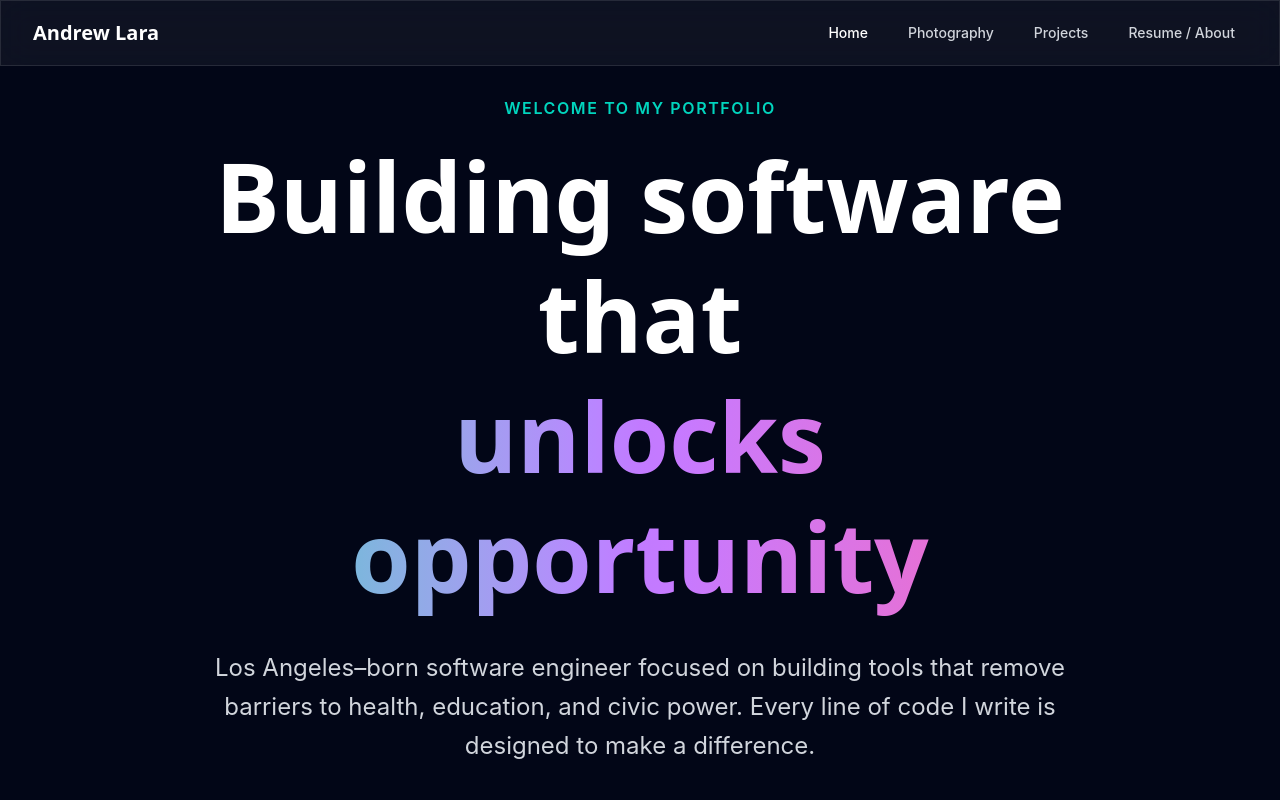
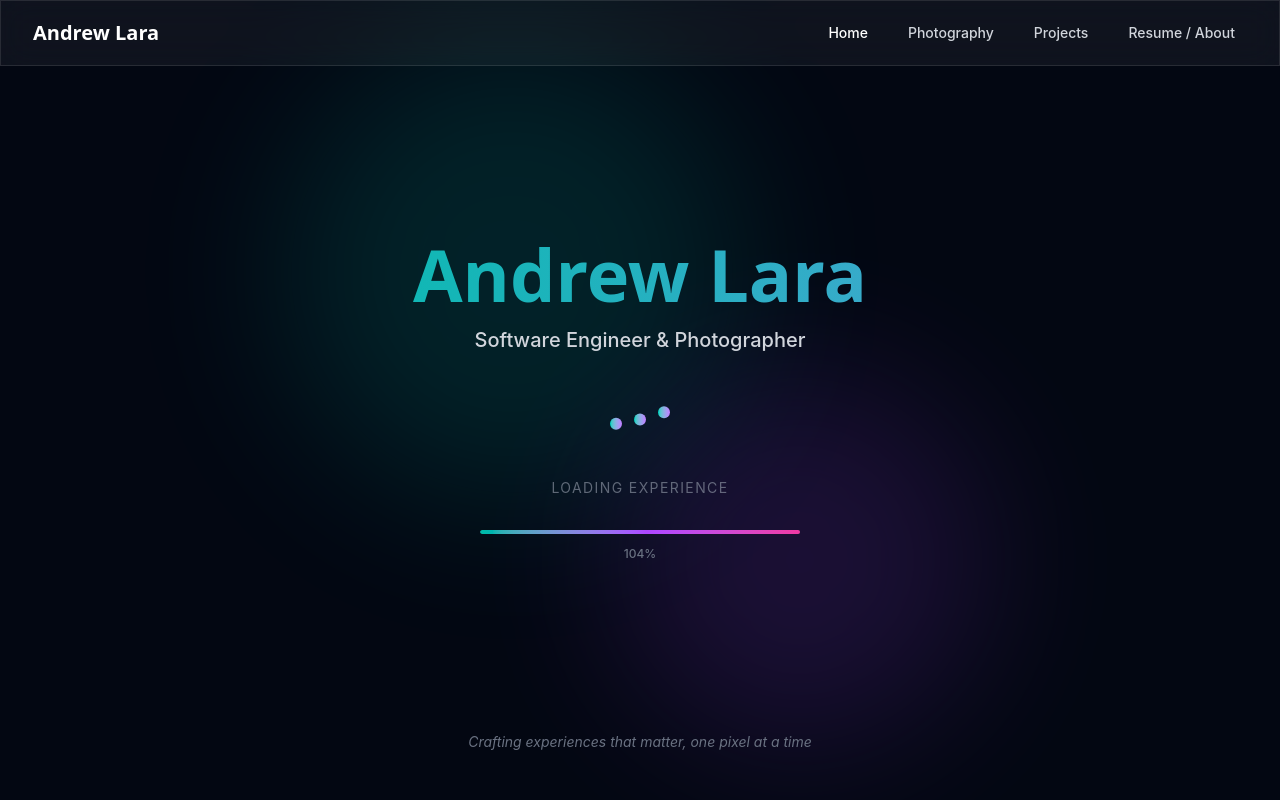
Before and after one commit to laraandrew/Portfolio-Website, a React (Vite) app: page / in a window 1280 px wide. Shown: the top 800 px of the page. Built offline with nearby package versions, Linux system fonts and the light colour scheme.

Commit message:
new implementation overall with new animations

```diff
--- a/package.json
+++ b/package.json
@@ -13,6 +13,7 @@
     "@tailwindcss/postcss": "^4.1.17",
     "autoprefixer": "^10.4.22",
     "framer-motion": "^12.23.24",
+    "lucide-react": "^0.408.0",
     "postcss": "^8.5.6",
     "react": "^19.2.0",
     "react-dom": "^19.2.0",
--- a/src/App.tsx
+++ b/src/App.tsx
@@ -1,7 +1,9 @@
 import { BrowserRouter as Router, Routes, Route, useLocation } from 'react-router-dom';
 import { motion, AnimatePresence } from 'framer-motion';
+import { useState, useEffect } from 'react';
 import NavBar from './components/NavBar';
 import Footer from './components/Footer';
+import SplashScreen from './components/SplashScreen';
 import Home from './pages/Home';
 import Photography from './pages/Photography';
 import Projects from './pages/Projects';
@@ -73,8 +75,24 @@ function AppRoutes() {
 }
 
 function App() {
+  const [showSplash, setShowSplash] = useState(true);
+
+  useEffect(() => {
+    // Check if user has already seen the splash screen in this session
+    const splashShown = sessionStorage.getItem('splashScreenShown');
+    if (splashShown) {
+      setShowSplash(false);
+    }
+  }, []);
+
+  const handleSplashComplete = () => {
+    setShowSplash(false);
+    sessionStorage.setItem('splashScreenShown', 'true');
+  };
+
   return (
     <Router>
+      <SplashScreen isLoading={showSplash} onLoadingComplete={handleSplashComplete} />
       <div
         className="min-h-screen bg-gray-950 text-white"
         style={{
--- a/src/components/Hero.tsx
+++ b/src/components/Hero.tsx
@@ -2,98 +2,46 @@ import { motion } from 'framer-motion';
 import { Link } from 'react-router-dom';
 
 const Hero = () => {
-  const containerVariants = {
-    hidden: { opacity: 0 },
-    visible: {
-      opacity: 1,
-      transition: {
-        delayChildren: 0.3,
-        staggerChildren: 0.15
-      }
-    }
-  };
-
-  const itemVariants = {
-    hidden: { y: 30, opacity: 0 },
-    visible: {
-      y: 0,
-      opacity: 1,
-      transition: {
-        duration: 1,
-        ease: "easeOut"
-      }
-    }
-  };
-
-  const floatingVariants = {
-    animate: {
-      y: [-30, 30, -30],
-      transition: {
-        duration: 8,
-        repeat: Infinity,
-        ease: "easeInOut"
-      }
-    }
-  };
-
-  const gradientVariants = {
-    animate: {
-      backgroundPosition: ['0% center', '100% center', '0% center'],
-      transition: {
-        duration: 5,
-        repeat: Infinity,
-        ease: 'easeInOut'
-      }
-    }
-  };
-
-  const buttonHoverVariants = {
-    hover: {
-      scale: 1.05,
-      transition: { duration: 0.3 }
-    }
-  };
-
   return (
     <section className="relative min-h-screen flex items-center justify-center overflow-hidden pt-24">
       {/* Animated Background - Enhanced */}
       <div className="absolute inset-0 -z-10 bg-gray-950">
         {/* Floating orbs with improved animation */}
         <motion.div
-          variants={floatingVariants}
-          animate="animate"
+          animate={{ y: [-30, 30, -30] }}
+          transition={{ duration: 8, repeat: Infinity, ease: "easeInOut" }}
           className="absolute top-20 left-10 w-72 h-72 bg-teal-500/20 rounded-full blur-3xl"
         />
         <motion.div
-          variants={floatingVariants}
-          animate="animate"
-          transition={{ delay: 2 }}
+          animate={{ y: [-30, 30, -30] }}
+          transition={{ duration: 8, delay: 2, repeat: Infinity, ease: "easeInOut" }}
           className="absolute top-40 right-20 w-96 h-96 bg-purple-500/20 rounded-full blur-3xl"
         />
         <motion.div
-          variants={floatingVariants}
-          animate="animate"
-          transition={{ delay: 4 }}
+          animate={{ y: [-30, 30, -30] }}
+          transition={{ duration: 8, delay: 4, repeat: Infinity, ease: "easeInOut" }}
           className="absolute bottom-20 left-1/3 w-80 h-80 bg-pink-500/15 rounded-full blur-3xl"
         />
 
         {/* Additional accent orbs for visual depth */}
         <motion.div
           animate={{ x: [0, 50, 0], y: [0, -50, 0] }}
-          transition={{ duration: 15, repeat: Infinity, ease: 'easeInOut' }}
+          transition={{ duration: 15, repeat: Infinity, ease: "easeInOut" }}
           className="absolute top-1/4 right-1/4 w-60 h-60 bg-cyan-500/10 rounded-full blur-3xl"
         />
       </div>
 
       <motion.div
-        variants={containerVariants}
-        initial="hidden"
-        animate="visible"
+        initial={{ opacity: 0 }}
+        animate={{ opacity: 1 }}
+        transition={{ delayChildren: 0.3, staggerChildren: 0.15 }}
         className="max-w-5xl mx-auto text-center px-4 sm:px-6 lg:px-8 relative z-10"
       >
         {/* Animated subtitle */}
         <motion.div
-          variants={itemVariants}
+          initial={{ y: 30, opacity: 0 }}
+          animate={{ y: 0, opacity: 1 }}
+          transition={{ duration: 1, ease: "easeOut" }}
           className="mb-4"
         >
           <span className="text-sm sm:text-base font-semibold text-teal-400 uppercase tracking-widest">
@@ -103,14 +51,16 @@ const Hero = () => {
 
         {/* Main heading with animated gradient */}
         <motion.h1
-          variants={itemVariants}
+          initial={{ y: 30, opacity: 0 }}
+          animate={{ y: 0, opacity: 1 }}
+          transition={{ duration: 1, ease: "easeOut" }}
           className="text-5xl sm:text-6xl lg:text-7xl xl:text-8xl font-display font-bold text-white mb-8 leading-tight"
         >
           Building software that{' '}
           <motion.span
-            variants={gradientVariants}
-            animate="animate"
-            className="inline-block bg-gradient-to-r from-teal-400 via-purple-400 to-pink-400 bg-clip-text text-transparent bg-300% font-extrabold"
+            animate={{ backgroundPosition: ['0% center', '100% center', '0% center'] }}
+            transition={{ duration: 5, repeat: Infinity, ease: "easeInOut" }}
+            className="inline-block bg-linear-to-r from-teal-400 via-purple-400 to-pink-400 bg-clip-text text-transparent bg-300% font-extrabold"
           >
             unlocks opportunity
           </motion.span>
@@ -118,7 +68,9 @@ const Hero = () => {
 
         {/* Subheading */}
         <motion.p
-          variants={itemVariants}
+          initial={{ y: 30, opacity: 0 }}
+          animate={{ y: 0, opacity: 1 }}
+          transition={{ duration: 1, ease: "easeOut" }}
           className="text-lg sm:text-xl lg:text-2xl text-gray-300 mb-12 max-w-4xl mx-auto leading-relaxed"
         >
           Los Angeles–born software engineer focused on building tools that remove barriers to health, education, and civic power. Every line of code I write is designed to make a difference.
@@ -126,12 +78,14 @@ const Hero = () => {
 
         {/* CTA Buttons - Enhanced with better interaction */}
         <motion.div
-          variants={itemVariants}
+          initial={{ y: 30, opacity: 0 }}
+          animate={{ y: 0, opacity: 1 }}
+          transition={{ duration: 1, ease: "easeOut" }}
           className="flex flex-col sm:flex-row gap-4 justify-center items-center mb-12"
         >
           <motion.div
-            whileHover="hover"
-            variants={buttonHoverVariants}
+            whileHover={{ scale: 1.05 }}
+            whileTap={{ scale: 0.95 }}
           >
             <Link
               to="/projects"
@@ -141,8 +95,8 @@ const Hero = () => {
             </Link>
           </motion.div>
           <motion.div
-            whileHover="hover"
-            variants={buttonHoverVariants}
+            whileHover={{ scale: 1.05 }}
+            whileTap={{ scale: 0.95 }}
           >
             <Link
               to="/resume"
@@ -155,12 +109,14 @@ const Hero = () => {
 
         {/* Secondary CTA - Photography */}
         <motion.div
-          variants={itemVariants}
+          initial={{ y: 30, opacity: 0 }}
+          animate={{ y: 0, opacity: 1 }}
+          transition={{ duration: 1, ease: "easeOut" }}
           className="flex justify-center"
         >
           <motion.div
-            whileHover="hover"
-            variants={buttonHoverVariants}
+            whileHover={{ scale: 1.05 }}
+            whileTap={{ scale: 0.95 }}
           >
             <Link
               to="/photography"
@@ -179,19 +135,21 @@ const Hero = () => {
 
         {/* Animated scroll indicator */}
         <motion.div
-          variants={itemVariants}
+          initial={{ y: 30, opacity: 0 }}
+          animate={{ y: 0, opacity: 1 }}
+          transition={{ duration: 1, ease: "easeOut" }}
           className="absolute bottom-8 left-1/2 transform -translate-x-1/2"
         >
           <motion.div
             animate={{ y: [0, 12, 0] }}
-            transition={{ duration: 2.5, repeat: Infinity, ease: 'easeInOut' }}
+            transition={{ duration: 2.5, repeat: Infinity, ease: "easeInOut" }}
             className="flex flex-col items-center"
           >
             <p className="text-xs text-gray-400 mb-2 uppercase tracking-widest">Scroll to explore</p>
             <div className="w-6 h-10 border-2 border-white/30 rounded-full flex justify-center p-2">
               <motion.div
                 animate={{ y: [0, 6, 0] }}
-                transition={{ duration: 2.5, repeat: Infinity, ease: 'easeInOut' }}
+                transition={{ duration: 2.5, repeat: Infinity, ease: "easeInOut" }}
                 className="w-1 h-2 bg-white rounded-full"
               />
             </div>
--- /dev/null
+++ b/src/components/SplashScreen.tsx
@@ -0,0 +1,182 @@
+import { motion, AnimatePresence } from 'framer-motion';
+import { useEffect, useState } from 'react';
+
+interface SplashScreenProps {
+  isLoading: boolean;
+  onLoadingComplete: () => void;
+}
+
+const SplashScreen = ({ isLoading, onLoadingComplete }: SplashScreenProps) => {
+  const [progress, setProgress] = useState(0);
+
+  useEffect(() => {
+    if (!isLoading) return;
+
+    // Simulate loading progress
+    const interval = setInterval(() => {
+      setProgress((prev) => {
+        if (prev >= 90) return prev;
+        return prev + Math.random() * 30;
+      });
+    }, 200);
+
+    return () => clearInterval(interval);
+  }, [isLoading]);
+
+  useEffect(() => {
+    if (!isLoading && progress < 100) {
+      setProgress(100);
+      // Complete splash screen after progress fills
+      const timer = setTimeout(onLoadingComplete, 600);
+      return () => clearTimeout(timer);
+    }
+  }, [isLoading, progress, onLoadingComplete]);
+
+  return (
+    <AnimatePresence>
+      {isLoading && (
+        <motion.div
+          initial={{ opacity: 1 }}
+          exit={{ opacity: 0, y: -100, transition: { duration: 0.6, ease: "easeInOut" } }}
+          className="fixed inset-0 z-50 bg-gray-950 flex items-center justify-center overflow-hidden"
+        >
+          {/* Animated Background Gradient Orbs */}
+          <motion.div
+            animate={{ scale: [1, 1.2, 1], opacity: [0.3, 0.5, 0.3] }}
+            transition={{ duration: 4, repeat: Infinity, ease: "easeInOut" }}
+            className="absolute top-20 left-1/4 w-96 h-96 bg-teal-500/30 rounded-full blur-3xl"
+          />
+          <motion.div
+            animate={{ scale: [1, 1.2, 1], opacity: [0.3, 0.5, 0.3] }}
+            transition={{ duration: 4, delay: 0.5, repeat: Infinity, ease: "easeInOut" }}
+            className="absolute bottom-20 right-1/4 w-80 h-80 bg-purple-500/30 rounded-full blur-3xl"
+          />
+
+          {/* Main Content */}
+          <div className="relative z-10 flex flex-col items-center justify-center w-full h-full px-4">
+            {/* Logo / Title Area */}
+            <motion.div
+              initial={{ opacity: 0, y: 20 }}
+              animate={{ opacity: 1, y: 0 }}
+              transition={{ duration: 0.6, ease: "easeOut" }}
+              className="text-center mb-16"
+            >
+              <motion.h1
+                animate={{
+                  backgroundImage: [
+                    'linear-gradient(90deg, #14b8a6, #06b6d4)',
+                    'linear-gradient(90deg, #06b6d4, #a855f7)',
+                    'linear-gradient(90deg, #a855f7, #14b8a6)'
+                  ]
+                }}
+                transition={{ duration: 5, repeat: Infinity, ease: "easeInOut" }}
+                className="text-5xl sm:text-6xl lg:text-7xl font-display font-bold text-white mb-4"
+                style={{
+                  backgroundClip: 'text',
+                  WebkitBackgroundClip: 'text',
+                  WebkitTextFillColor: 'transparent',
+                  backgroundSize: '200% 200%'
+                } as any}
+              >
+                Andrew Lara
+              </motion.h1>
+              <motion.p
+                initial={{ opacity: 0 }}
+                animate={{ opacity: 1 }}
+                transition={{ delay: 0.3, duration: 0.6 }}
+                className="text-lg sm:text-xl text-gray-300 font-medium"
+              >
+                Software Engineer & Photographer
+              </motion.p>
+            </motion.div>
+
+            {/* Loading Indicator - Animated Dots */}
+            <motion.div
+              initial={{ opacity: 0, y: 20 }}
+              animate={{ opacity: 1, y: 0 }}
+              transition={{ delay: 0.6, duration: 0.6, ease: "easeOut" }}
+              className="flex gap-3 mb-12"
+            >
+              {[0, 1, 2].map((i) => (
+                <motion.div
+                  key={i}
+                  animate={{ y: [0, -15, 0] }}
+                  transition={{ duration: 1, repeat: Infinity, delay: i * 0.15, ease: "easeInOut" }}
+                  className="w-3 h-3 bg-gradient-to-r from-teal-400 to-purple-400 rounded-full"
+                />
+              ))}
+            </motion.div>
+
+            {/* Loading Text */}
+            <motion.p
+              className="text-gray-400 text-sm uppercase tracking-widest mb-8"
+              animate={{ opacity: [0.6, 1, 0.6] }}
+              transition={{ duration: 2, repeat: Infinity }}
+            >
+              Loading Experience
+            </motion.p>
+
+            {/* Progress Bar - Desktop Version */}
+            <motion.div
+              initial={{ opacity: 0, y: 20 }}
+              animate={{ opacity: 1, y: 0 }}
+              transition={{ delay: 0.8, duration: 0.6, ease: "easeOut" }}
+              className="hidden sm:block w-full max-w-xs"
+            >
+              <div className="relative h-1 bg-gray-800 rounded-full overflow-hidden">
+                <motion.div
+                  animate={{ width: `${progress}%` }}
+                  transition={{ duration: 0.3, ease: "easeOut" }}
+                  className="absolute inset-y-0 left-0 bg-gradient-to-r from-teal-500 via-purple-500 to-pink-500 rounded-full"
+                />
+              </div>
+              <motion.p
+                className="text-xs text-gray-500 text-center mt-3 font-medium"
+                animate={{ opacity: [0.6, 1] }}
+                transition={{ duration: 1.5, repeat: Infinity }}
+              >
+                {Math.round(progress)}%
+              </motion.p>
+            </motion.div>
+
+            {/* Mobile Progress Indicator - Simplified */}
+            <motion.div
+              className="sm:hidden flex items-center gap-2"
+              initial={{ opacity: 0, y: 20 }}
+              animate={{ opacity: 1, y: 0 }}
+              transition={{ delay: 0.8, duration: 0.6, ease: "easeOut" }}
+            >
+              <div className="flex gap-1">
+                {[...Array(8)].map((_, i) => (
+                  <motion.div
+                    key={i}
+                    animate={{
+                      backgroundColor: progress > i * 12.5 ? '#14b8a6' : '#374151',
+                      scale: progress > i * 12.5 ? 1.3 : 1
+                    }}
+                    transition={{ duration: 0.3 }}
+                    className="w-1 h-1 bg-gray-600 rounded-full"
+                  />
+                ))}
+              </div>
+            </motion.div>
+
+            {/* Inspirational Message */}
+            <motion.div
+              className="absolute bottom-12 left-0 right-0 text-center"
+              initial={{ opacity: 0, y: 20 }}
+              animate={{ opacity: 1, y: 0 }}
+              transition={{ delay: 1.2, duration: 0.6, ease: "easeOut" }}
+            >
+              <p className="text-gray-500 text-sm italic">
+                Crafting experiences that matter, one pixel at a time
+              </p>
+            </motion.div>
+          </div>
+        </motion.div>
+      )}
+    </AnimatePresence>
+  );
+};
+
+export default SplashScreen;
--- a/src/pages/Home.tsx
+++ b/src/pages/Home.tsx
@@ -15,7 +15,7 @@ const Home = () => {
       y: 0,
       transition: {
         duration: 0.6,
-        ease: "easeOut"
+        ease: "easeOut" as const
       }
     }
   };
```
Also changed, not shown: src/pages/ResumeAbout.tsx (+44 -28 lines), 1 other file (tests, documents, lock files or other folders).
